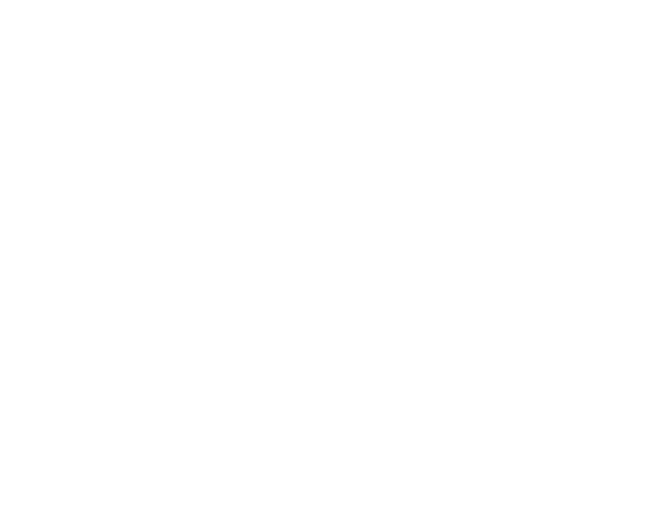
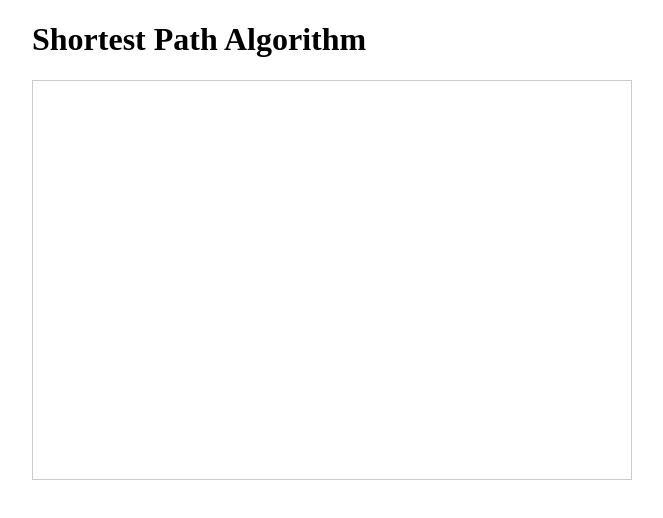
Before and after one commit to yublee71/Shortest-path-algorithm, a React (Vite) app: page / in a window 1280 px wide. Shown: the top 518 px of the page, without its empty margins (308-971 px from the left). Built offline with nearby package versions, Linux system fonts and the light colour scheme.

Commit message:
feat: add header and svg

```diff
--- a/src/App.tsx
+++ b/src/App.tsx
@@ -1,11 +1,13 @@
-import './App.css'
+import "./App.css";
+import { GraphCanvas } from "./components/GraphCanvas";
 
 function App() {
-
   return (
     <>
+      <h1>Shortest Path Algorithm</h1>
+      <GraphCanvas />
     </>
-  )
+  );
 }
 
-export default App
+export default App;
--- /dev/null
+++ b/src/components/GraphCanvas.tsx
@@ -0,0 +1,11 @@
+export function GraphCanvas() {
+  return (
+    <svg
+      width="600"
+      height="400"
+      style={{
+        border: "1px solid #ccc",
+      }}
+    ></svg>
+  );
+}
--- a/src/index.css
+++ b/src/index.css
@@ -1,5 +1,16 @@
+* {
+  box-sizing: border-box;
+}
+
+html,
 body {
   margin: 0;
+  padding: 0;
+  width: 100%;
+  max-height: 100%;
+  display: flex;
+  justify-content: center;
+  align-items: center;
 }
 
 p {
```
